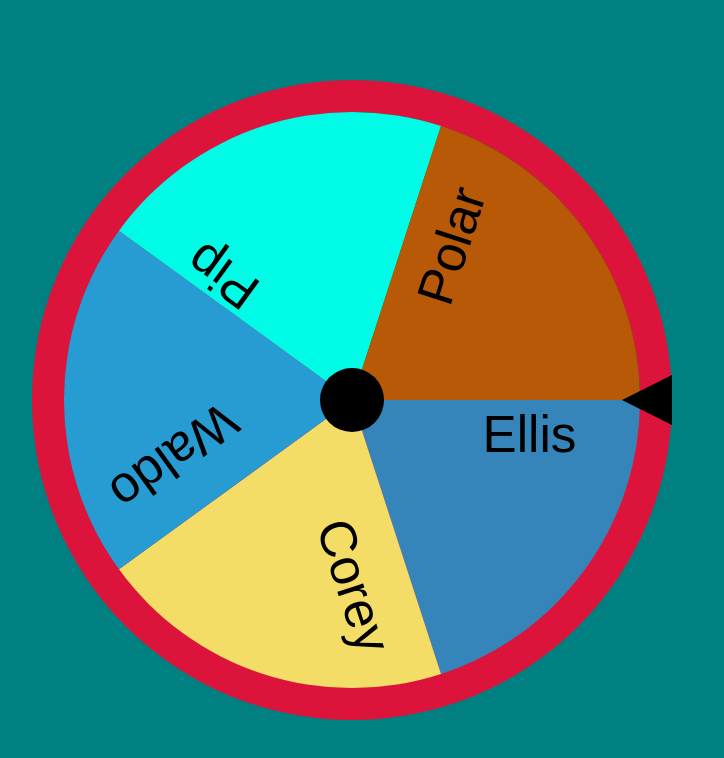
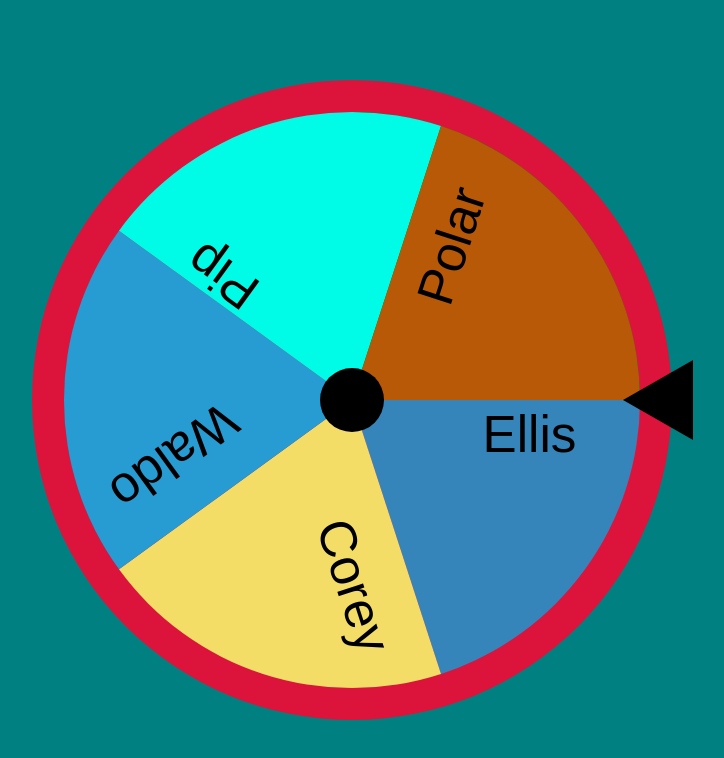
Before and after one commit to ellismckenzielee/selection-spinner, a website: page src/index.html in a window 1280 px wide. Shown: the whole page, without its empty margins (288-1012 px from the left). Drawn offline with Linux system fonts and the light colour scheme.

Commit message:
increase picker size

```diff
--- a/src/stylesheet.css
+++ b/src/stylesheet.css
@@ -60,12 +60,12 @@ main {
 #picker {
   width: 0;
   height: 0;
-  border-top: 25px solid transparent;
-	border-right: 50px solid #000000;
-	border-bottom: 25px solid transparent;
+  border-top: 40px solid transparent;
+	border-right: 70px solid #000000;
+	border-bottom: 40px solid transparent;
   z-index: 2;
   position:absolute;
   right: 0;
   top: 50%;
-  transform: translate(0, -50%);
+  transform: translate(30%, -50%);
 }
```
